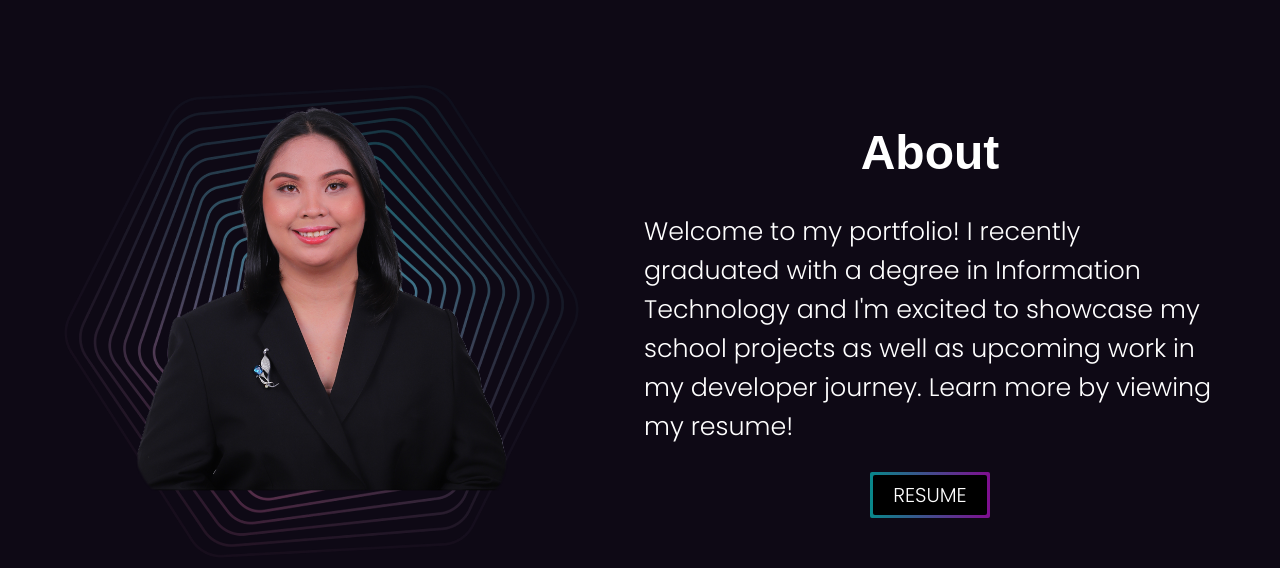
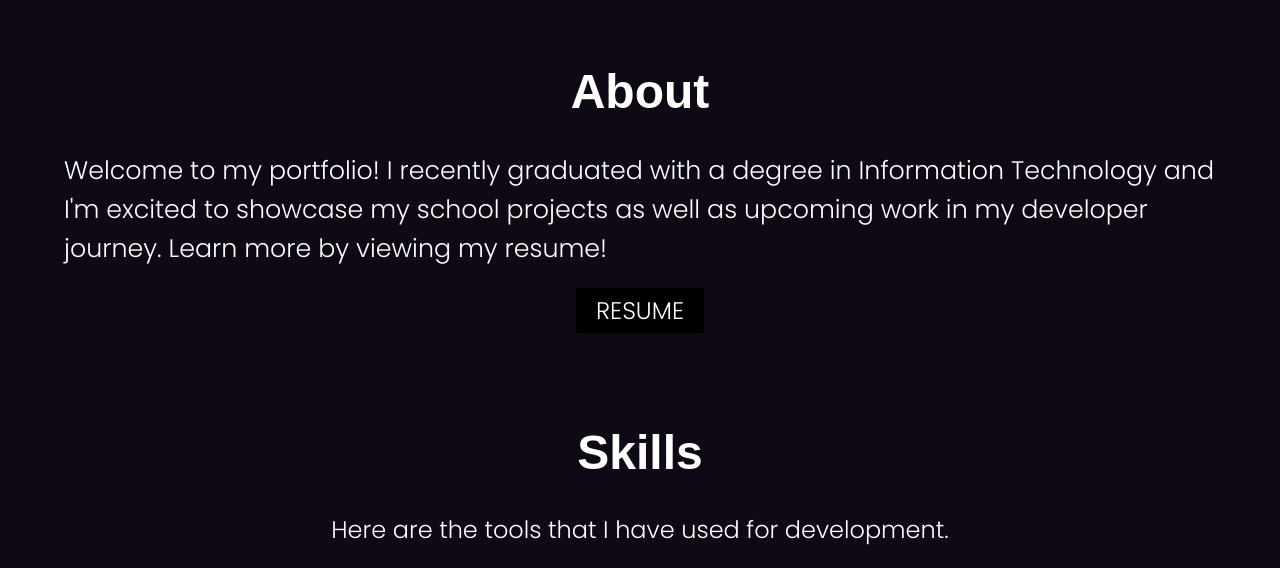
Before and after one commit to blazingkyuubii/portfolio, a website: page index.html in a window 1280 px wide. Shown: the part 800-1368 px from the top of the page. Drawn offline with nearby package versions, Linux system fonts and the light colour scheme.

Commit message:
Update index.html
temp -- quick removal of info

```diff
--- a/index.html
+++ b/index.html
@@ -69,14 +69,14 @@
 
         <!-- ABOUT SECTION -->
         <div class="home" id="about" data-aos="fade-down" data-aos-duration="1000">
-                <img src="assets/ownerpic.png" alt="myPhoto" id="ownerImg">
+                <!-- <img src="assets/ownerpic.png" alt="myPhoto" id="ownerImg"> -->
 
             <div class="box b">
             <h1 class="section-title about">About</h1>
                 <p class="about-text">Welcome to my portfolio! I recently graduated with a degree in Information Technology and I'm excited to showcase my
                 school projects as well as upcoming work in my developer journey. Learn more by viewing my resume!
                 </p>
-                <a class="resumeBtn" href="assets/AnacitoDrezza_Resume.pdf" target="_blank">
+                <!-- <a class="resumeBtn" href="assets/AnacitoDrezza_Resume.pdf" target="_blank"> -->
                     <span class="resumeBtnspan">
                         RESUME
                     </span>
```
